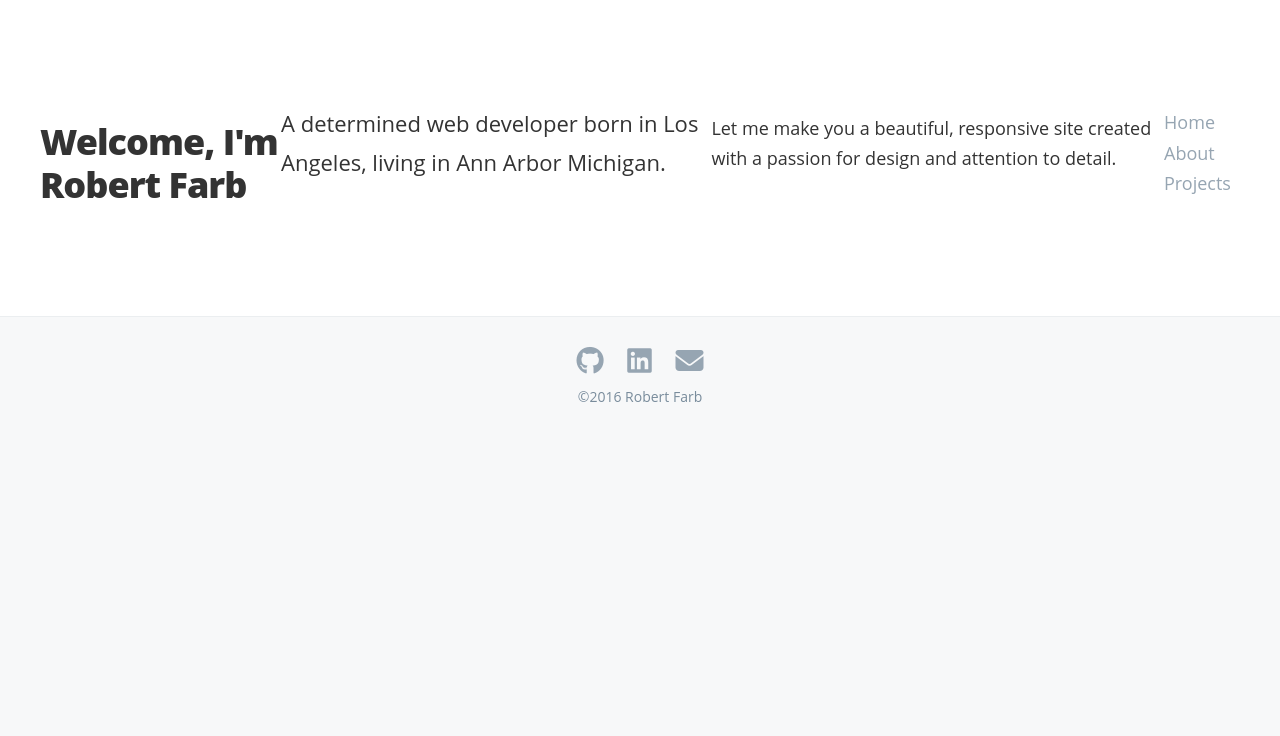
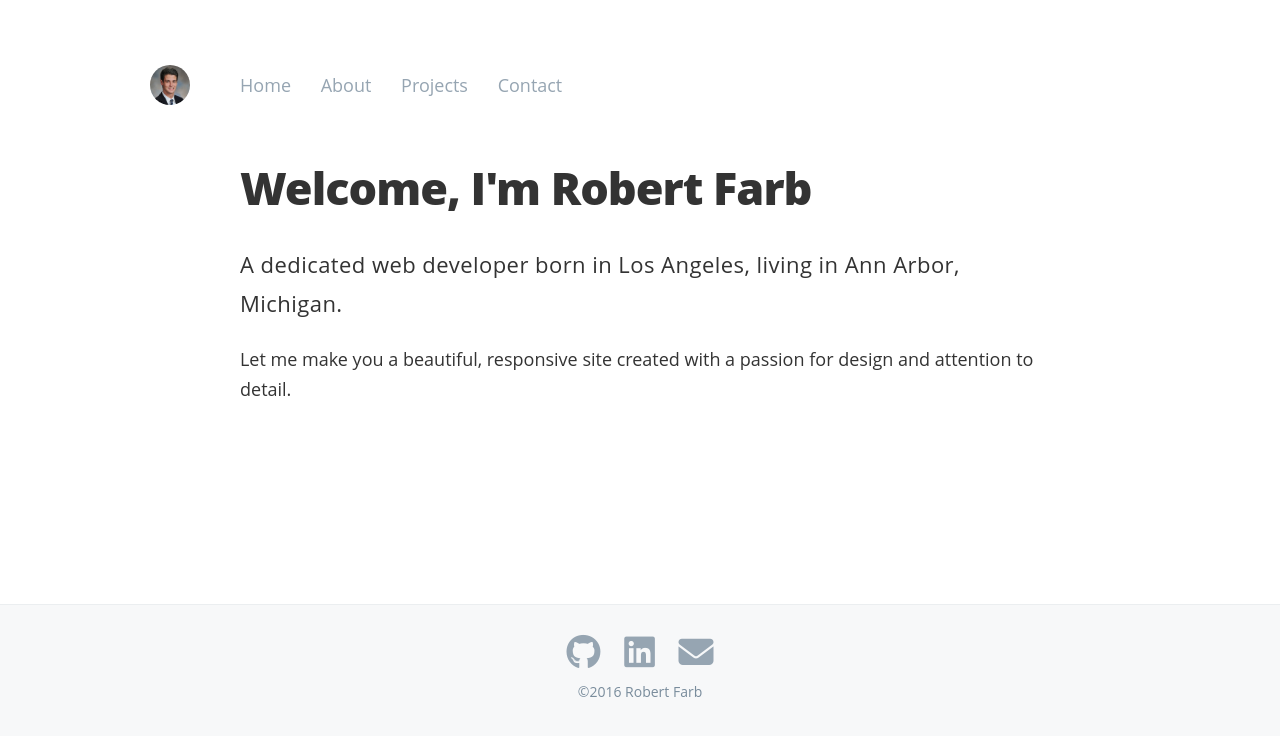
Before and after one commit to Robertfarb/robfarb.devSite, a website: page index.html in a window 1280 px wide. Drawn offline with nearby package versions, Linux system fonts and the light colour scheme.

Commit message:
Home page complete and About me page started

```diff
--- a/about.html
+++ b/about.html
@@ -6,32 +6,43 @@
     <link rel="stylesheet" href="style.css">
     <link href="https://fonts.googleapis.com/css?family=Ubuntu" rel="stylesheet">
     <link rel="stylesheet" href="animate.min.css">
+    <link rel="shortcut icon" href="src/img/logoImg.jpg">
     <script src="https://use.fontawesome.com/9fc65e5e0f.js"></script>
     <script src="node_modules/jquery/dist/jquery.js" type="text/javascript"></script>
 </head>
 <body>
-    <header id="site-header">
-        <nav id="site-nav">
-            <a href="/home">Home</a>
-            <a href="/about">About</a>
-            <a href="/projects">Projects</a>
-        </nav>
+<div id="content-wrapper">
+    <div class="container">
+        <header id="site-header">
+            <a id="site-brand" class="no-effect" href="index.html">
+                <img src="src/img/logoImg.jpg"/>
+            </a>
+            <nav id="site-nav">
+                <a href="index.html">Home</a>
+                <a href="about.html">About</a>
+                <a href="/projects">Projects</a>
+                <a href="/contact">Contact</a>
+            </nav>
+        </header>
         <div id="about">
             <header class="twelve columns">
                 <h1>About Me</h1>
-                <p class="opening">I'm a student, developer, photographer, and designer. As a web developer I work across the stack with a specialty in front-end. I currently live and work in Ann Arbor, Michigan and study at the University of Michigan.</p>
+                <p class="opening">I'm a student, developer, photographer, and designer.
+                    As a web developer I work across the stack with a specialty in front-end.
+                    I currently live and work in Ann Arbor, Michigan
+                    and study at the University of Michigan.</p>
             </header>
             <div id="page-content" class="twelve columns">
                 <section class="twelve columns">
                     <p>You can find my code on <a href="https://github.com/robertfarb">Github</a>. My complete work background and experience is on <a href="https://www.linkedin.com/in/alexross8">LinkedIn</a>, or you can download my <a href="/src/pdf/RobertFarb-Resume.pdf-Resume.pdf">resume</a>.</p>
                 </section>
                 <article id="photos" class="twelve columns">
-                    <img src="/src/img/work1.jpg">
-                    <img src="/src/img/work2.jpg">
-                    <img src="/src/img/work3.jpg">
-                    <img src="/src/img/work4.jpg">
-                    <img src="/src/img/work4.jpg">
-                    <img src="/src/img/work4.jpg">
+                    <img src="src/img/work1.jpg">
+                    <img src="src/img/work2.jpg">
+                    <img src="src/img/work3.jpg">
+                    <img src="src/img/work4.jpg">
+                    <img src="src/img/work4.jpg">
+                    <img src="src/img/work4.jpg">
                 </article>
                 <article class="twelve columns">
                     <h2>Programming Skills</h2>
@@ -59,10 +70,8 @@
                         <li>Film making & Motion Graphics</li>
                     </ul>
                     <p>My IDE of choice is IntelliJ IDEA and I love listening to electronic or classical music while I work.</p>
-    </header>
-    <div id="about-me">
-
+            </div>
+        </div>
     </div>
-
 </body>
 </html>
--- a/index.html
+++ b/index.html
@@ -2,10 +2,12 @@
 <html>
 <head>
 	<meta http-equiv="Content-Type" content="text/html; charset=UTF-8" />
-	<title>Under Construction - robfarb.devSite</title>
+	<title>Home - Robert Farb</title>
 	<link rel="stylesheet" href="style.css">
-    <link href="https://fonts.googleapis.com/css?family=Ubuntu" rel="stylesheet">
+	<link href="https://fonts.googleapis.com/css?family=Oswald" rel="stylesheet">
+	<meta name="viewport" content="width=device-width, initial-scale=1">
 	<link rel="stylesheet" href="animate.min.css">
+	<link rel="shortcut icon" href="src/img/logoImg.jpg">
 	<script src="https://use.fontawesome.com/9fc65e5e0f.js"></script>
 	<script src="node_modules/jquery/dist/jquery.js" type="text/javascript"></script>
 <!--	<script type="text/javascript">
@@ -16,31 +18,31 @@
 				});
 	</script>-->
 </head>
-
 <body>
-</body>
-<!-- TEMPORARY UNDER CONSTRUCTION MESSAGE-->
-<!--	<div id="content-wrapper">
-		<h1 class="animated zoomInDown">Site Under Construction!</h1>
+<!-- TEMPORARY UNDER CONSTRUCTION PORTION
+	<div id="content-wrapper">
+		&lt;!&ndash;<h1 class="animated zoomInDown">Site Under Construction!</h1>
+		<h2 class="animated zoomInUp">You can contact me using the links below.</h2>&ndash;&gt;
 		&lt;!&ndash;Site Under Construction Slide In>&ndash;&gt;
-	</div>-->
+-->
 	<div id="content-wrapper">
-		<header id="site-header">
-			<a id="site-brand" class="no-effect" href="/">
-				<!--<img src="Input a logo here">-->
-			</a>
+		<div class="container">
+			<header id="site-header">
+				<a id="site-brand" class="no-effect" href="index.html">
+					<img src="src/img/logoImg.jpg"/>
+				</a>
+				<nav id="site-nav">
+					<a href="index.html">Home</a>
+					<a href="about.html">About</a>
+					<a href="/projects">Projects</a>
+					<a href="/books">Contact</a>
+				</nav>
+			</header>
 			<h1>Welcome, I'm Robert Farb</h1>
-			<p class="opening">A determined web developer born in Los Angeles, living in Ann Arbor Michigan.</p>
+			<p class="opening">A dedicated web developer born in Los Angeles, living in Ann Arbor, Michigan.</p>
 			<p>Let me make you a beautiful, responsive site created with a passion for design and attention to detail.</p>
-			<nav id="site-nav">
-				<a href="/">Home</a>
-				<a href="/about">About</a>
-				<a href="/projects">Projects</a>
-			</nav>
-		</header>
+		</div>
 	</div>
-
-
 	<footer id="footer">
 		<p class="contact-links">
 			<a href="https://github.com/Robertfarb" class="fa fa-github fa-2x no-effect"></a>
@@ -49,5 +51,22 @@
 		</p>
 		<p>&copy;2016 Robert Farb</p>
 	</footer>
+<!--	<script>
+		(function()
+		{
+			var path = window.location.pathname,
+					links = document.getElementById('site-nav').children;
+			// Mark active link
+			for (var i = 0; i < links.length; i++)
+			{
+				var link = links[i],
+						href = link.getAttribute('href');
+				if (href === path)
+				{
+					link.className += (link.className ? ' ' : '') + 'active';
+				}
+			}
+		})();
+	</script>-->
 </body>
 </html>
--- a/style.css
+++ b/style.css
@@ -10,12 +10,17 @@
 /* Base files. */
 /*! normalize.css v3.0.3 | MIT License | github.com/necolas/normalize.css */
 html {
-    font-family: sans-serif;
+    font-family: 'Oswald', sans-serif !important;
     -ms-text-size-adjust: 100%;
     -webkit-text-size-adjust: 100%; }
 
 body {
     margin: 0; }
+
+h1{
+    text-align: left;
+}
+
 
 article,
 aside,
@@ -204,7 +209,7 @@ body {
     font-size: 1.5em;
     line-height: 1.6;
     font-weight: 400;
-    font-family: "Raleway", "HelveticaNeue", "Helvetica Neue", Helvetica, Arial, sans-serif;
+    font-family: 'Oswald', sans-serif;
     color: #222; }
 
 a {
@@ -737,7 +742,7 @@ form {
     display: block;
     position: absolute;
     z-index: 1;
-    background: #F45923;
+    background: #0091b7;
     border-radius: 50%;
     width: 100%;
     height: 100%;
@@ -754,6 +759,7 @@ form {
 #site-nav {
     flex: 1; }
 #site-nav a {
+    cursor: pointer;
     display: inline-block;
     position: relative;
     color: #96a5b2;
@@ -776,7 +782,7 @@ body {
 
 ul {
     list-style-type: disc;
-    background: #f7f8f9;
+    background: #f4f5f6;
     padding: 20px; }
 
 li {
@@ -807,7 +813,7 @@ a:not(.no-effect):hover:after, a:not(.no-effect).active:after {
     width: 100%; }
 
 h1 {
-    font-size: 36px;
+    font-size: 45px;
     font-weight: 900;
     margin-bottom: 3rem;
     margin-top: 5rem; }
@@ -826,7 +832,9 @@ p {
 .opening {
     font-size: 22px;
     line-height: 1.8;
-    margin-bottom: 20px; }
+    margin-bottom: 20px;
+    letter-spacing: 0.45px;
+}
 
 blockquote {
     padding-left: 20px;
@@ -849,8 +857,10 @@ body {
     background: #f7f8f9; }
 
 #content-wrapper {
-    background: #fff;
-    padding: 70px 40px; }
+    /*  Change The background color once construction page is done  */
+    background: #ffffff;
+    padding: 70px 40px;
+    height: 58vh;}
 
 footer {
     border-top: 1px solid #ebeef0;
@@ -865,10 +875,13 @@ footer p a[class*='fa'] {
     color: #96a5b2;
     display: inline-block;
     vertical-align: middle;
-    margin: 0 10px; }
+    margin: 0 10px;
+    cursor: pointer}
 footer p a[class*='fa']:hover {
     color: #4078C0; }
-
+.fa-2x{
+    font-size: 2.5em !important;
+}
 .shadow {
     box-shadow: 0 0 0 1px rgba(39, 44, 48, 0.05), 0 2px 7px 1px rgba(39, 44, 48, 0.16); }
 
```
Also changed, not shown: projects.html (added), src/img/logoImg.jpg (added).
